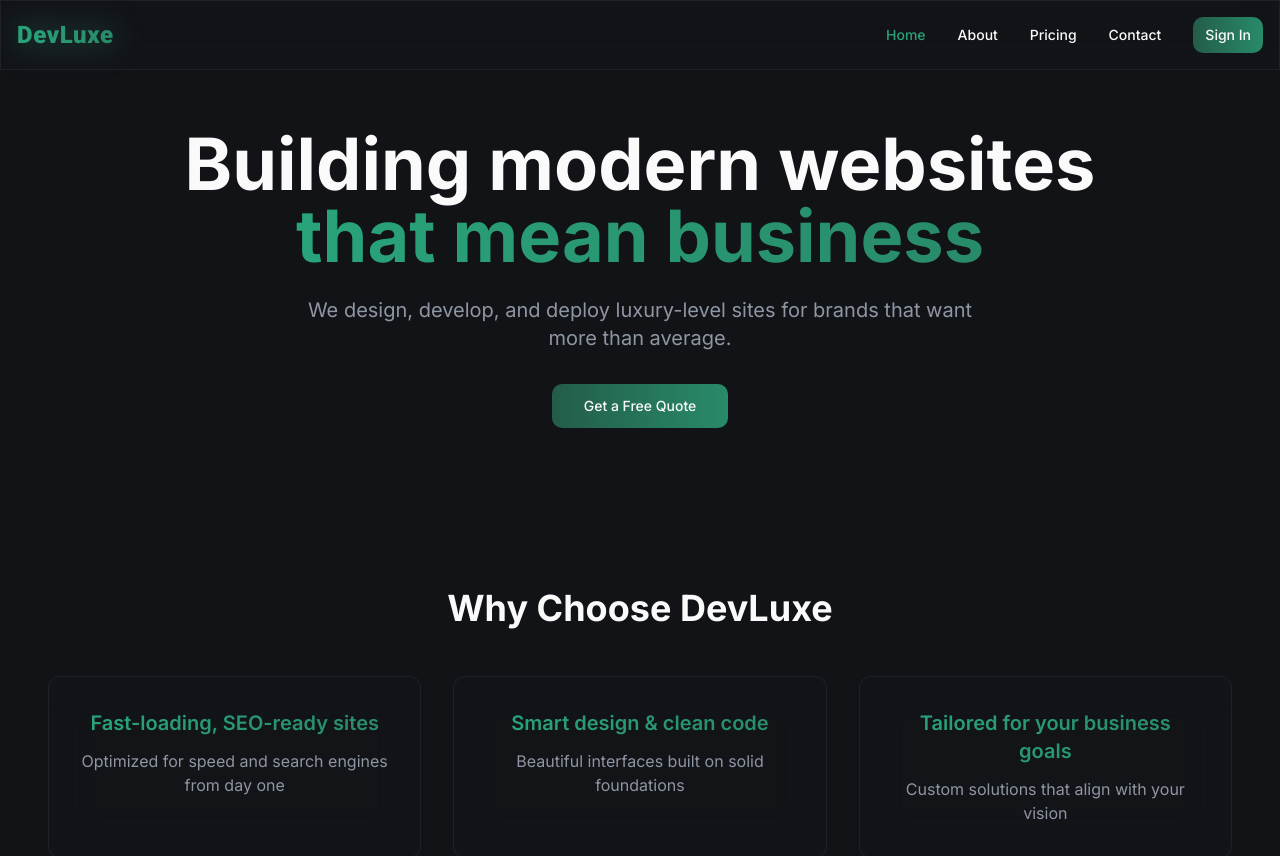
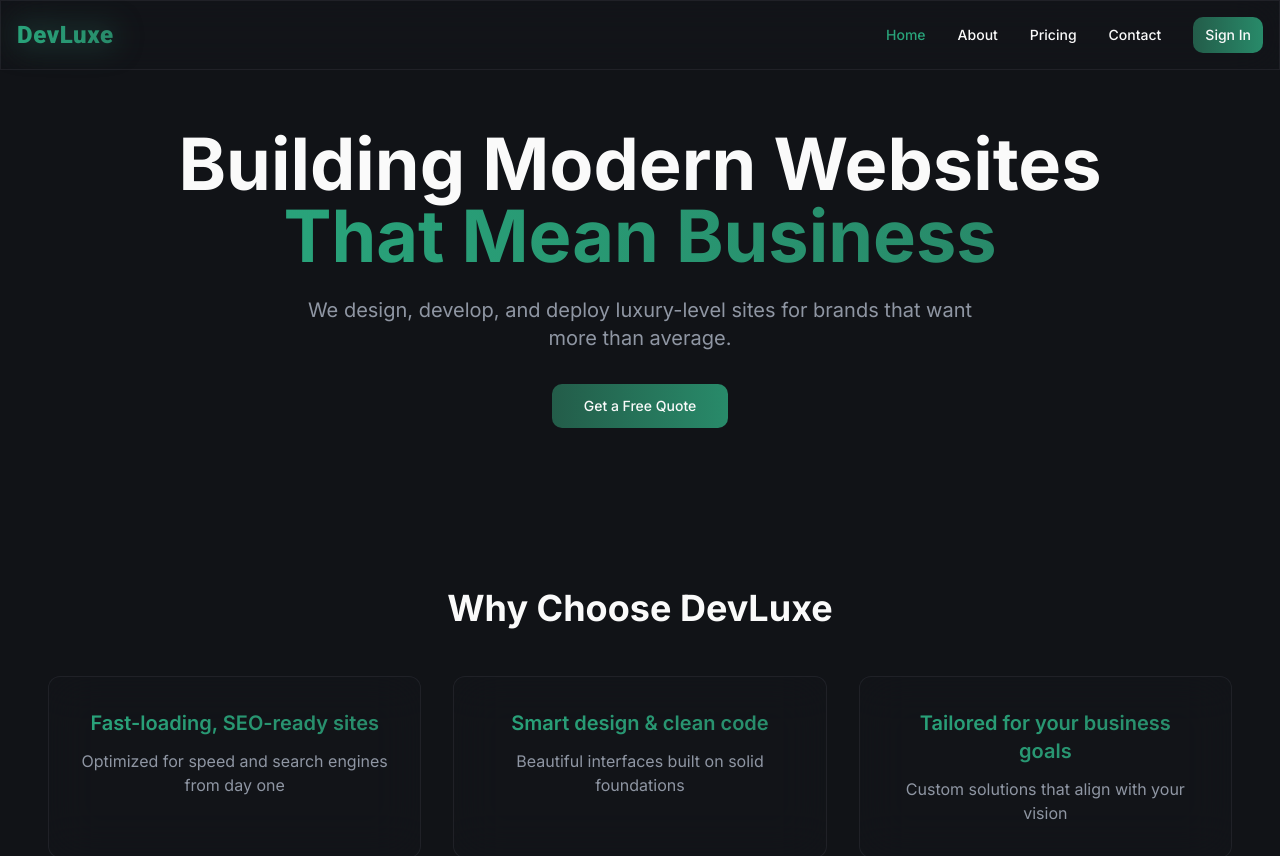
Before and after one commit to malcryptt/ZexLabs, a React (Vite) app: page / in a window 1280 px wide. Shown: the top 856 px of the page. Built offline with nearby package versions, Linux system fonts and the light colour scheme; the HTML template or start-up script is replaced by a standard one.

Commit message:
Refactor headline capitalization

```diff
--- a/src/pages/Index.tsx
+++ b/src/pages/Index.tsx
@@ -41,8 +41,8 @@ const Index = () => {
       <section className="pt-32 pb-20 px-4">
         <div className="container mx-auto text-center animate-fade-in">
           <h1 className="text-5xl md:text-7xl font-bold mb-6">
-            Building modern websites<br />
-            <span className="gradient-text">that mean business</span>
+            Building Modern Websites<br />
+            <span className="gradient-text">That Mean Business</span>
           </h1>
           <p className="text-xl text-muted-foreground mb-8 max-w-2xl mx-auto">
             We design, develop, and deploy luxury-level sites for brands that want more than average.
```
